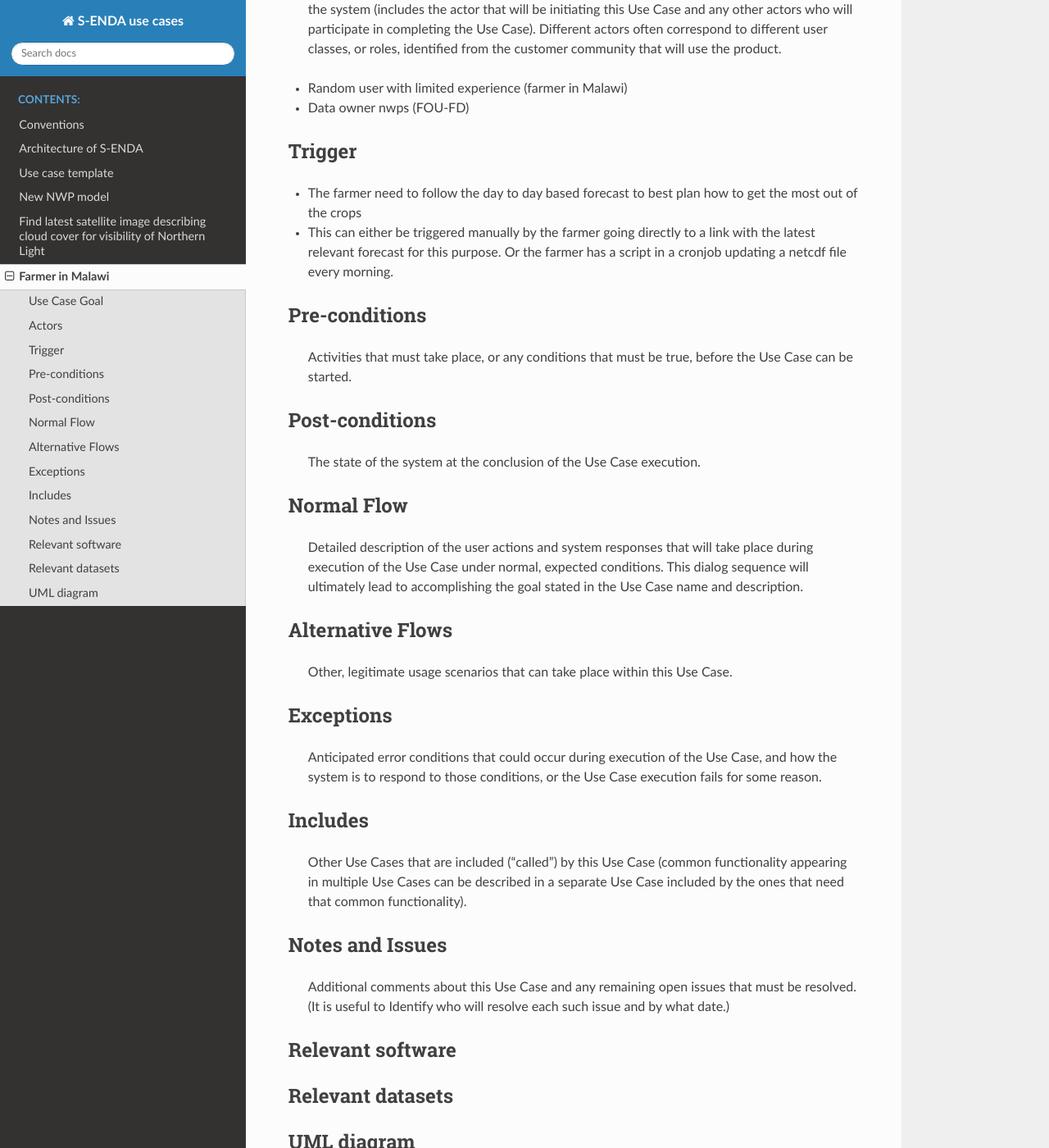
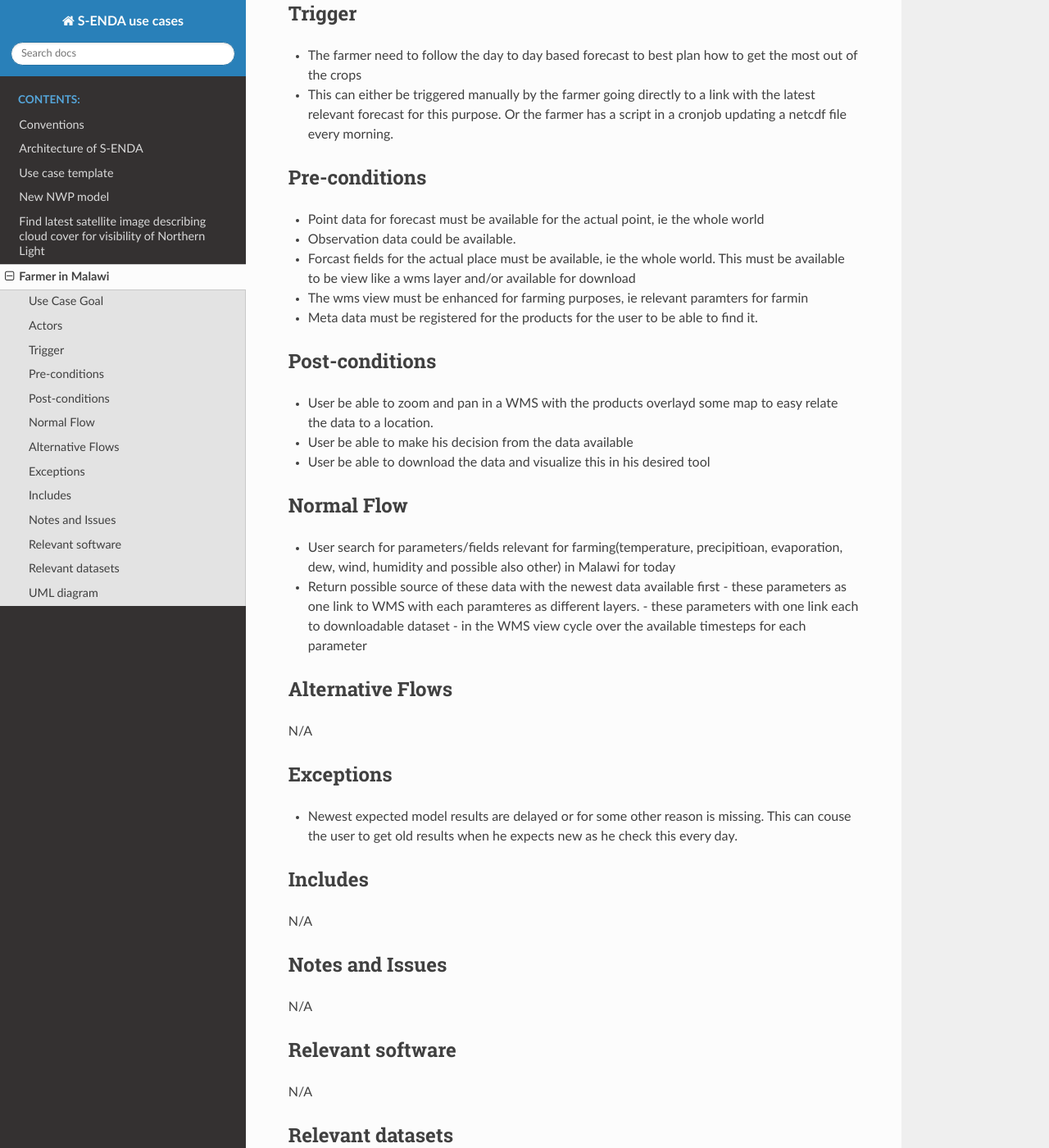
Before and after one commit to metno/S-ENDA-documentation, a Sphinx documentation site: the page built from source/use_case_farmer_in_malawi.rst, in a window 1280 px wide and 1400 px high, scrolled down 416 px. Shown: the whole window at 82% size. Built offline with Sphinx 7.4.7 and the Read the Docs theme 2.0.0, drawn with Linux system fonts in a browser that asks for light colours; some of the changed text lies outside the part shown.

Commit message:
#2 added the use case

```diff
--- a/source/use_case_farmer_in_malawi.rst
+++ b/source/use_case_farmer_in_malawi.rst
@@ -15,13 +15,6 @@ Actors
 
 ..
 
-   Required
-
-   An actor is a person or other entity, external to the system being specified, who interacts with
-   the system (includes the actor that will be initiating this Use Case and any other actors who
-   will participate in completing the Use Case). Different actors often correspond to different user
-   classes, or roles, identified from the customer community that will use the product.
-
 - Random user with limited experience (farmer in Malawi)
 - Data owner nwps (FOU-FD)
 
@@ -38,73 +31,88 @@ Pre-conditions
 
 ..
 
-   Activities that must take place, or any conditions that must be true, before the Use Case can be
-   started.
+- Point data for forecast must be available for the actual point, ie the whole world
+- Observation data could be available.
+- Forcast fields for the actual place must be available, ie the whole world. This must be available to be view like a wms layer and/or available for download
+- The wms view must be enhanced for farming purposes, ie relevant paramters for farmin
+- Meta data must be registered for the products for the user to be able to find it.
 
 Post-conditions
 ===============
 
 ..
 
-   The state of the system at the conclusion of the Use Case execution.
+- User be able to zoom and pan in a WMS with the products overlayd some map to easy relate the data to a location.
+- User be able to make his decision from the data available
+- User be able to download the data and visualize this in his desired tool
 
 Normal Flow
 ===========
 
 ..
 
-   Detailed description of the user actions and system responses that will take place during
-   execution of the Use Case under normal, expected conditions. This dialog sequence will ultimately
-   lead to accomplishing the goal stated in the Use Case name and description.
+- User search for parameters/fields relevant for farming(temperature, precipitioan, evaporation, dew, wind, humidity and possible also other) in Malawi for today
+- Return possible source of these data with the newest data available first
+  - these parameters as one link to WMS with each paramteres as different layers.
+  - these parameters with one link each to downloadable dataset
+  - in the WMS view cycle over the available timesteps for each parameter
 
 Alternative Flows
 =================
 
 ..
 
-   Other, legitimate usage scenarios that can take place within this Use Case.
+N/A
 
 Exceptions
 ==========
 
 ..
 
-   Anticipated error conditions that could occur during execution of the Use Case, and how the
-   system is to respond to those conditions, or the Use Case execution fails for some reason.
+- Newest expected model results are delayed or for some other reason is missing. This can couse the user to get old results when he expects new as he check this every day.
 
 Includes
 ========
 
 ..
 
-   Other Use Cases that are included (“called”) by this Use Case (common functionality appearing in
-   multiple Use Cases can be described in a separate Use Case included by the ones that need that
-   common functionality).
+N/A
 
 Notes and Issues
 ================
 
 ..
 
-   Additional comments about this Use Case and any remaining open issues that must be resolved. (It
-   is useful to Identify who will resolve each such issue and by what date.)
+N/A
 
 Relevant software
 =================
 
+N/A
+
 Relevant datasets
 =================
+
+- ECMWF model datasets, one dataset for each paramter for each timestep(?) available on for display WMS
+- The same data available for download(thredds, opendap)
+- Observations
 
 UML diagram
 ===========
 
 ..
 
-   UML diagram, example;
-
    .. uml::
 
-      @startuml
-      Alice -> Bob: Hi!
-      Alice <- Bob: How are you?
+      @startuml Use case #2
+      !includeurl https://raw.githubusercontent.com/RicardoNiepel/C4-PlantUML/release/1-0/C4_Container.puml
+
+      LAYOUT_LEFT_RIGHT
+
+      Person(malawi_farmer, "Farmer in Malawi")
+      System_Ext(search_interface, "Search Engine", "Google or met interface")
+
+      Rel(malawi_farmer, search_interface, "Searches for information relevant for farming.", "Web UI")
+      Rel(search_interface, malawi_farmer, "Web interface returns links to nwp paramters to WMS and links to relevant parameters for download.", "Web UI")
+
       @enduml
```
